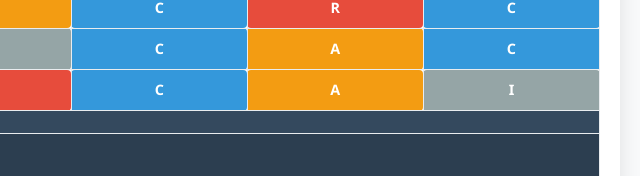
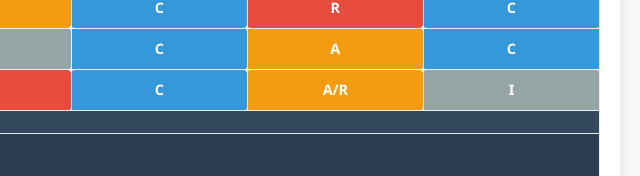
Before and after one commit to rsapkal13/StrategyRepo, a plain HTML site: page Data, AI & IT Governance RACI Matrix.html in a window 1280 px wide. Shown: the part 706-882 px from the top of the page, 640-1280 px from the left. Drawn offline with Linux system fonts and the light colour scheme.

Commit message:
Update Data, AI & IT Governance RACI Matrix.html

```diff
--- a/Data, AI & IT Governance RACI Matrix.html
+++ b/Data, AI & IT Governance RACI Matrix.html
@@ -270,7 +270,7 @@
                         <td class="raci-cell c">C</td>
                         <td class="raci-cell r">R</td>
                         <td class="raci-cell c">C</td>
-                        <td class="raci-cell a">A</td>
+                        <td class="raci-cell a">A/R</td>
                         <td class="raci-cell i">I</td>
                     </tr>
 
```
